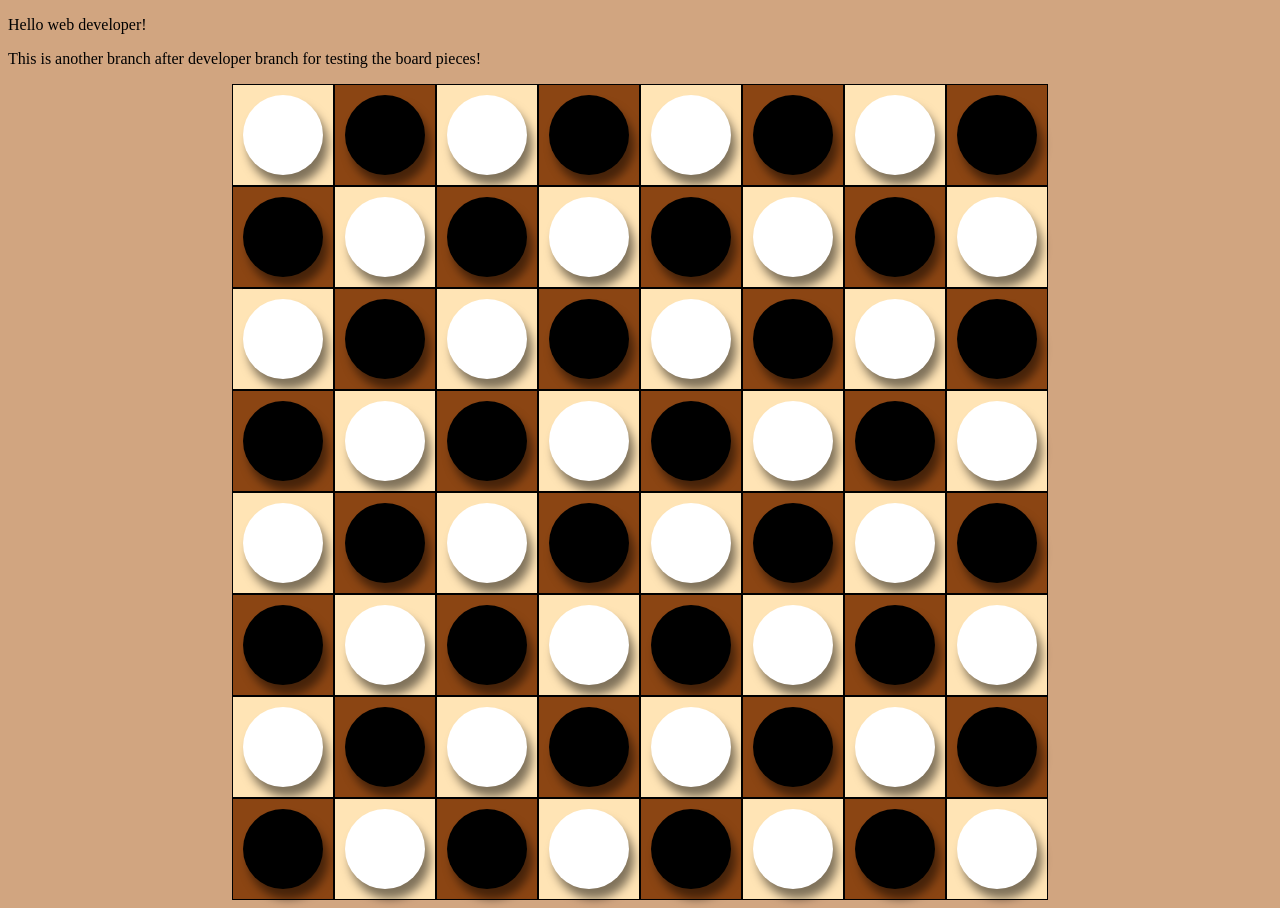
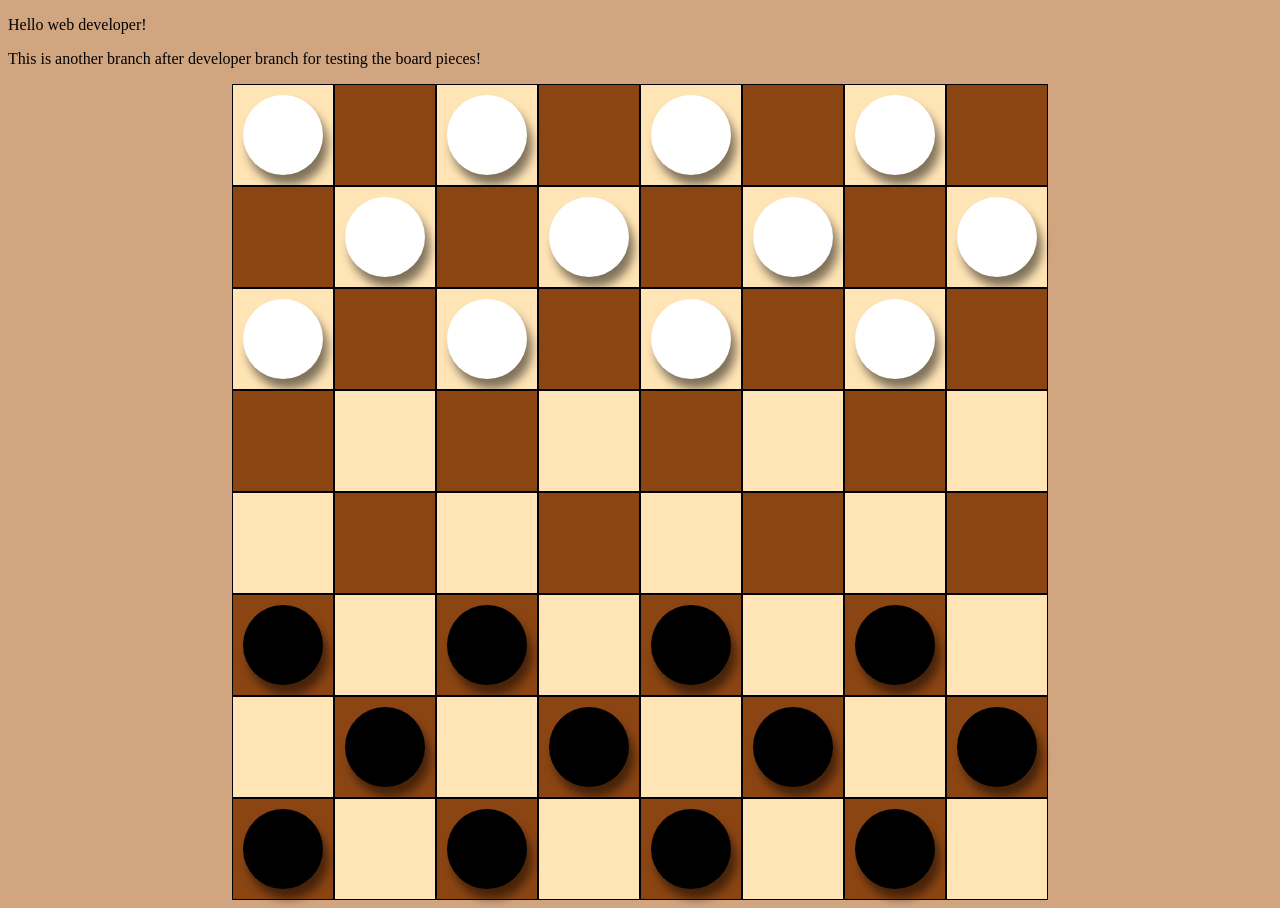
Before and after one commit to SkimZconceited/Phase4-GameTheoryProject-frontend, a React (Create React App) app in the folder client/: page / in a window 1280 px wide. Built offline with nearby package versions, Linux system fonts and the light colour scheme.

Commit message:
White pieces now occupy the light cells in the first 3 rows, and black pieces occupy the dark cells in the opposite first 3 rows. The Piece component is updated to dynamically set the color based on the cell's darkness.

```diff
--- a/client/src/components/Board.jsx
+++ b/client/src/components/Board.jsx
@@ -5,9 +5,11 @@ import '../Board.css'
 function Board() {
   const renderCell = (row, col) => {
     const isDarkSquare = (row + col) % 2 === 1;
-    const cellValue = `${row}${col}`;
 
-    return <Cell key={`${row}-${col}`} value={cellValue} isDark={isDarkSquare} />;
+    // For determining if the cell should have a piece
+    const hasPiece = (row < 3 && !isDarkSquare) || (row > 4 && isDarkSquare);
+
+    return <Cell key={`${row}-${col}`} isDark={isDarkSquare} hasPiece={hasPiece} />;
   };
 
   return (
--- a/client/src/components/Cell.jsx
+++ b/client/src/components/Cell.jsx
@@ -2,17 +2,14 @@ import React from 'react';
 import Piece from './Piece';
 import '../Board.css';
 
-function Cell({ isDark }) {
+function Cell({ isDark, hasPiece }) {
   const cellStyle = {
     backgroundColor: isDark ? '#8B4513' : '#FFE4B5',
   };
 
-  // Assume each cell has a piece, and color the piece based on the cell's darkness
-  const pieceColor = isDark ? 'black' : 'white';
-
   return (
     <div className={`cell ${isDark ? 'dark' : ''}`} style={cellStyle}>
-      <Piece color={pieceColor} />
+      {hasPiece && <Piece color={isDark ? 'black' : 'white'} />}
     </div>
   );
 }
```
